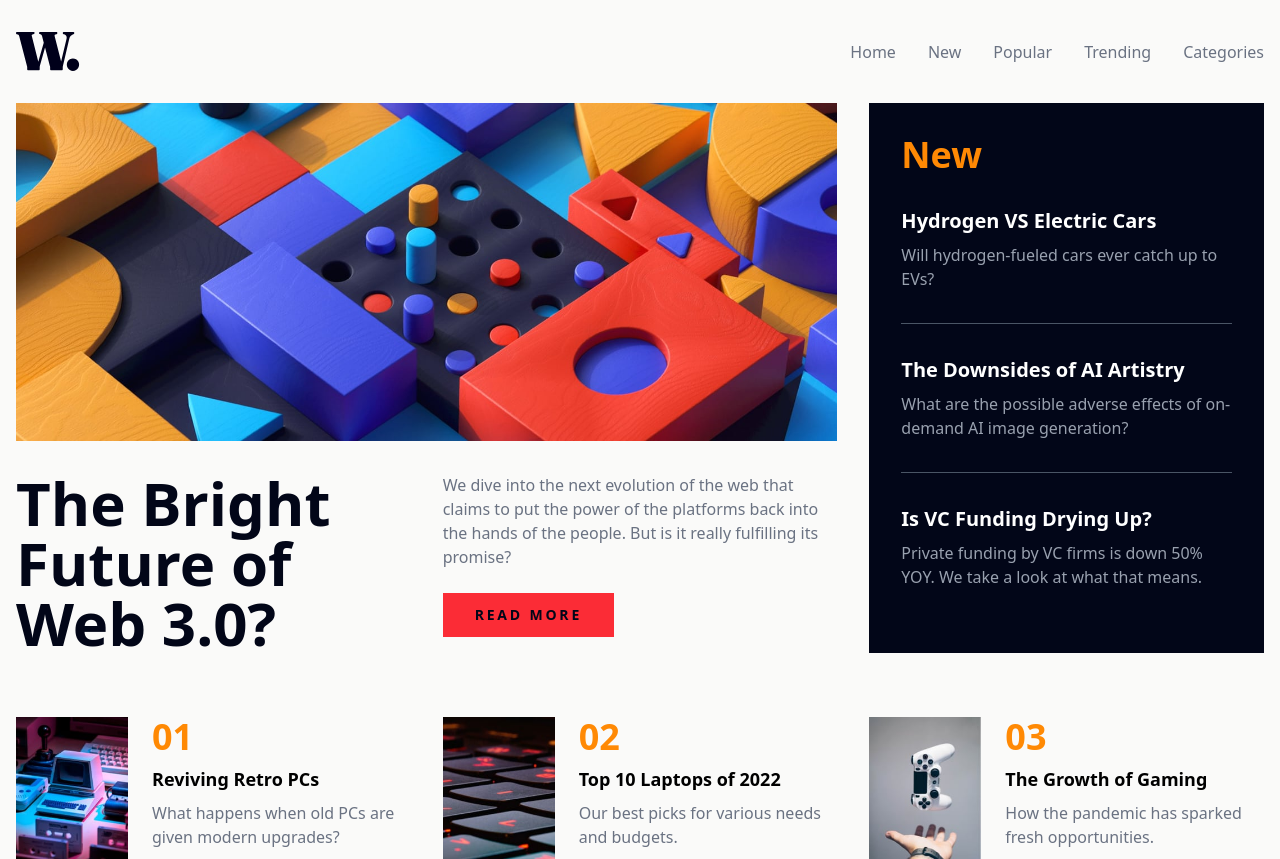
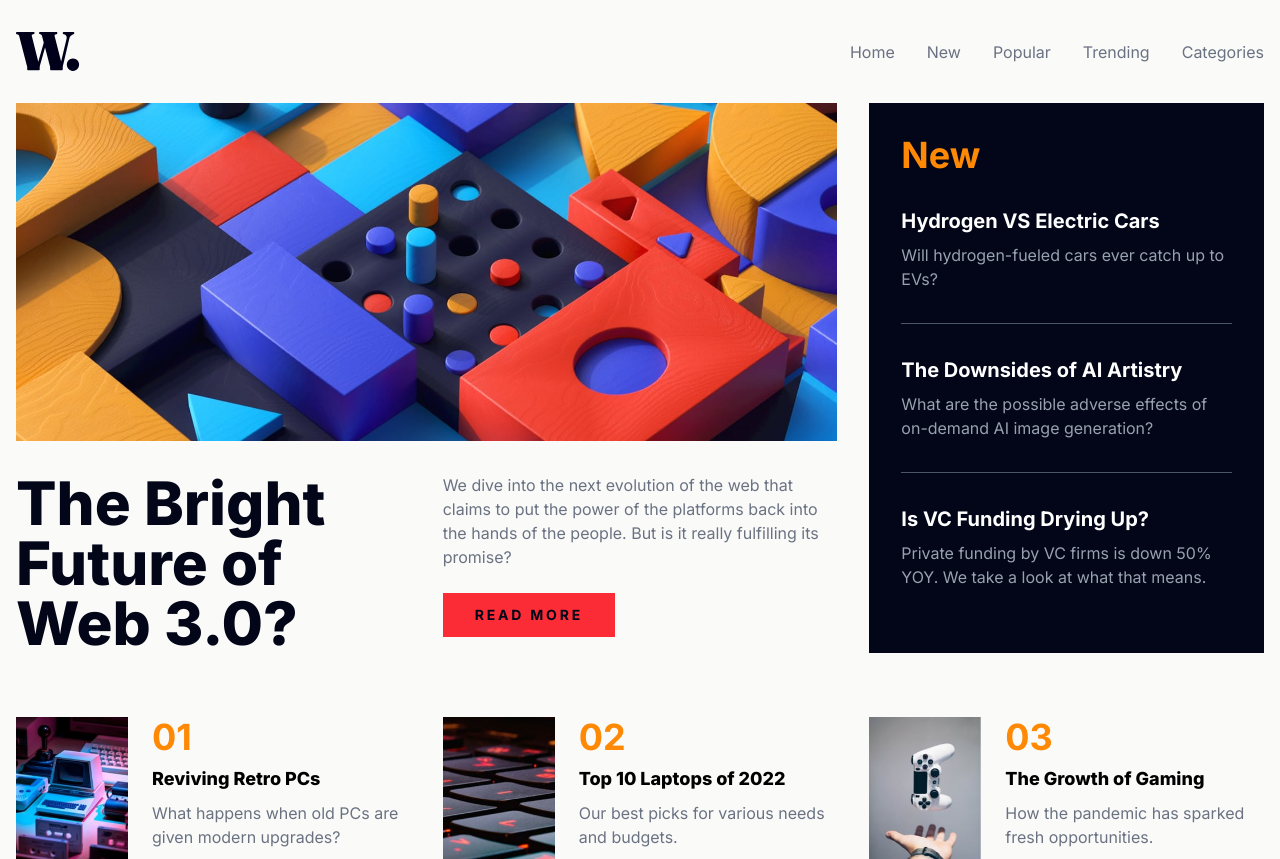
Before and after one commit to AbuObayeh04/news-homepage-main, a website: page index.html in a window 1280 px wide. Drawn offline with Linux system fonts and the light colour scheme.

Commit message:
Update index.html

```diff
--- a/index.html
+++ b/index.html
@@ -17,7 +17,7 @@
 
 </head>
 
-<body class="bg-stone-50 relative">
+<body class="bg-stone-50 relative" style="font-family: 'Inter', serif;">
   <div class="menu h-full w-65 absolute top-0 right-0 p-6 transition-width duration-300 hidden md:hidden"
     style="background-color:hsl(36, 100%, 99%);">
     <div class="flex justify-end">
```
